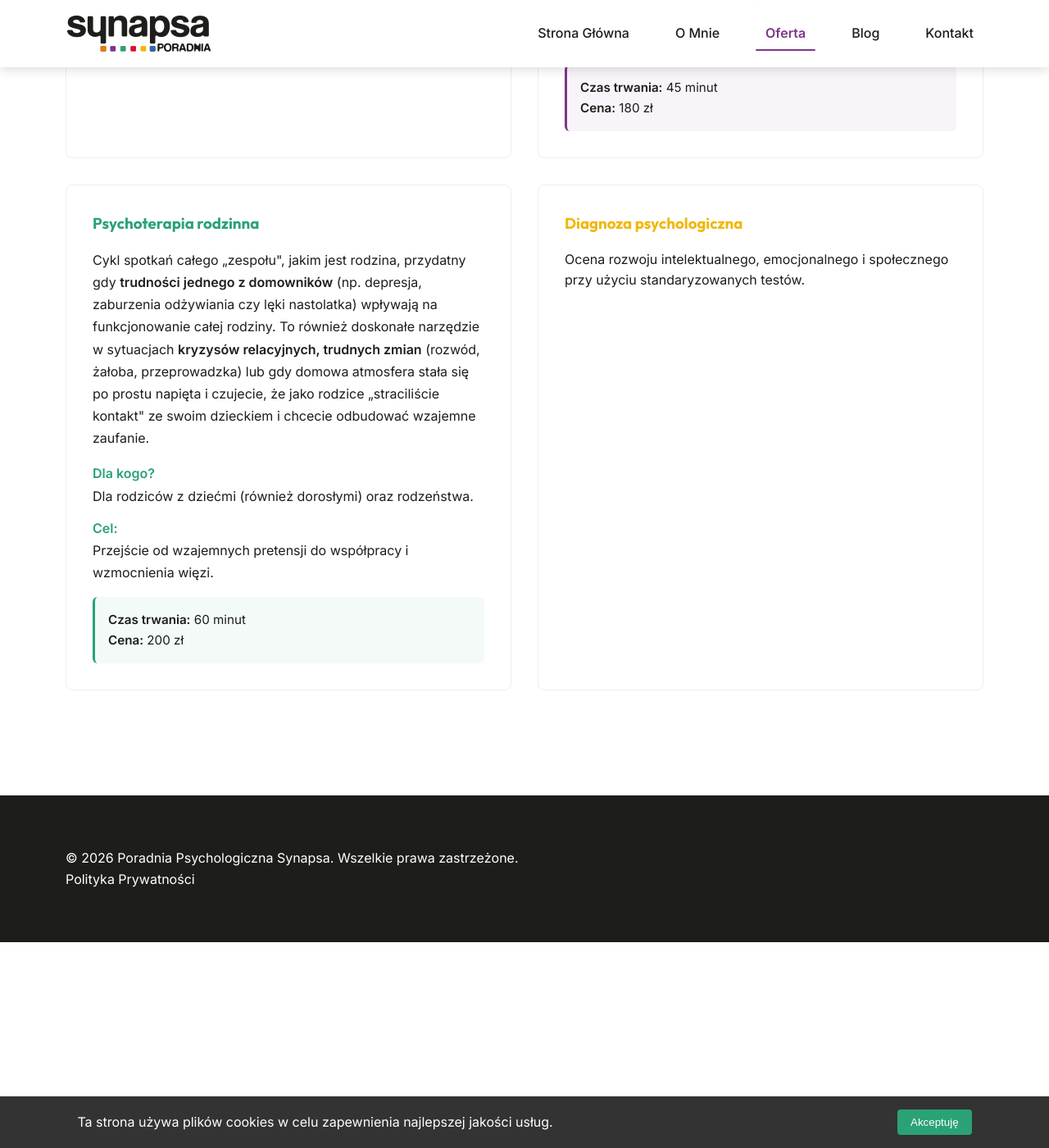
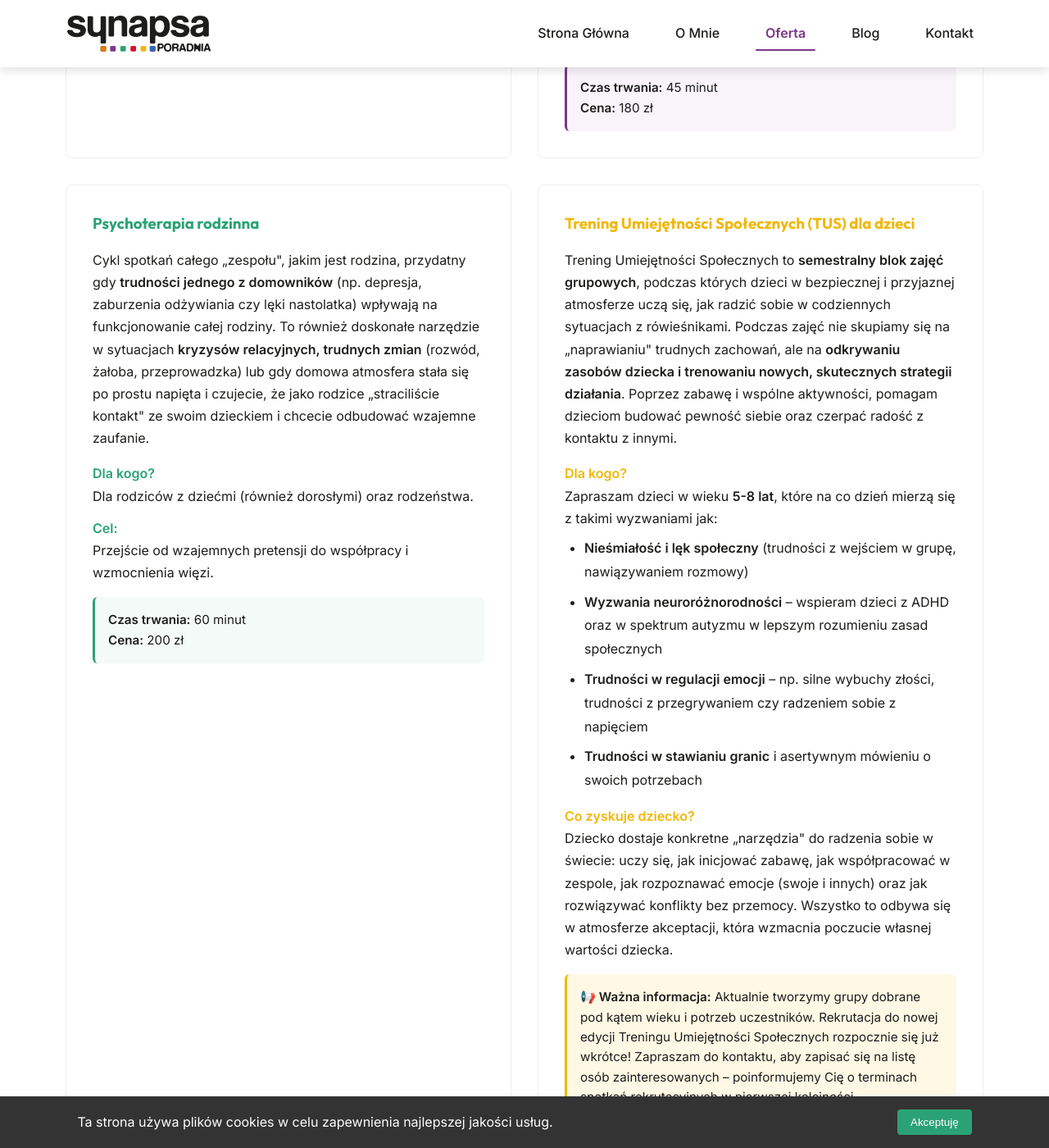
Before and after one commit to str0k3/nowa-poradnia-synapsa.pl, a Jekyll site: the page built from oferta.md, in a window 1280 px wide and 1400 px high, scrolled down 1181 px. Shown: the whole window at 82% size. Built offline with Jekyll 4.4.1, drawn with Linux system fonts in a browser that asks for light colours; some of the changed text lies outside the part shown.

Commit message:
Replace psychological diagnosis content with a detailed description of Social Skills Training (TUS) for children.

```diff
--- a/oferta.md
+++ b/oferta.md
@@ -100,8 +100,43 @@ permalink: /oferta/
             </div>
 
             <div class="service-card" style="border: 1px solid #eee; padding: 2rem; border-radius: 8px;">
-                <h3 style="color: var(--color-accent-yellow);">Diagnoza psychologiczna</h3>
-                <p>Ocena rozwoju intelektualnego, emocjonalnego i społecznego przy użyciu standaryzowanych testów.</p>
+                <h3 style="color: var(--color-accent-yellow); margin-bottom: 1rem;">Trening Umiejętności Społecznych (TUS) dla dzieci</h3>
+
+                <p style="margin-bottom: 1rem; line-height: 1.7;">
+                    Trening Umiejętności Społecznych to <strong>semestralny blok zajęć grupowych</strong>, podczas których dzieci w bezpiecznej i przyjaznej atmosferze uczą się, jak radzić sobie w codziennych sytuacjach z rówieśnikami. Podczas zajęć nie skupiamy się na „naprawianiu" trudnych zachowań, ale na <strong>odkrywaniu zasobów dziecka i trenowaniu nowych, skutecznych strategii działania</strong>. Poprzez zabawę i wspólne aktywności, pomagam dzieciom budować pewność siebie oraz czerpać radość z kontaktu z innymi.
+                </p>
+
+                <p style="margin-bottom: 0.5rem; line-height: 1.7;">
+                    <strong style="color: var(--color-accent-yellow);">Dla kogo?</strong><br>
+                    Zapraszam dzieci w wieku <strong>5-8 lat</strong>, które na co dzień mierzą się z takimi wyzwaniami jak:
+                </p>
+
+                <ul style="margin-bottom: 1rem; margin-left: 1.5rem; line-height: 1.8;">
+                    <li style="margin-bottom: 0.5rem;"><strong>Nieśmiałość i lęk społeczny</strong> (trudności z wejściem w grupę, nawiązywaniem rozmowy)</li>
+                    <li style="margin-bottom: 0.5rem;"><strong>Wyzwania neuroróżnorodności</strong> – wspieram dzieci z ADHD oraz w spektrum autyzmu w lepszym rozumieniu zasad społecznych</li>
+                    <li style="margin-bottom: 0.5rem;"><strong>Trudności w regulacji emocji</strong> – np. silne wybuchy złości, trudności z przegrywaniem czy radzeniem sobie z napięciem</li>
+                    <li style="margin-bottom: 0.5rem;"><strong>Trudności w stawianiu granic</strong> i asertywnym mówieniu o swoich potrzebach</li>
+                </ul>
+
+                <p style="margin-bottom: 1rem; line-height: 1.7;">
+                    <strong style="color: var(--color-accent-yellow);">Co zyskuje dziecko?</strong><br>
+                    Dziecko dostaje konkretne „narzędzia" do radzenia sobie w świecie: uczy się, jak inicjować zabawę, jak współpracować w zespole, jak rozpoznawać emocje (swoje i innych) oraz jak rozwiązywać konflikty bez przemocy. Wszystko to odbywa się w atmosferze akceptacji, która wzmacnia poczucie własnej wartości dziecka.
+                </p>
+
+                <div style="background: rgba(241, 183, 8, 0.1); padding: 1rem; border-radius: 6px; border-left: 3px solid var(--color-accent-yellow); margin-bottom: 1rem;">
+                    <p style="margin: 0; font-size: 0.95rem; line-height: 1.6;">
+                        <strong>📢 Ważna informacja:</strong> Aktualnie tworzymy grupy dobrane pod kątem wieku i potrzeb uczestników. Rekrutacja do nowej edycji Treningu Umiejętności Społecznych rozpocznie się już wkrótce! Zapraszam do kontaktu, aby zapisać się na listę osób zainteresowanych – poinformujemy Cię o terminach spotkań rekrutacyjnych w pierwszej kolejności.
+                    </p>
+                </div>
+
+                <div style="background: rgba(241, 183, 8, 0.05); padding: 1rem; border-radius: 6px; border-left: 3px solid var(--color-accent-yellow);">
+                    <p style="margin: 0 0 0.5rem 0; font-size: 0.95rem;">
+                        <strong>Forma:</strong> Małe grupy (4–6 osób) dobrane wiekowo<br>
+                        <strong>Metoda:</strong> Nauka przez zabawę i doświadczanie, oparta na wzmacnianiu pozytywnych zachowań<br>
+                        <strong>Czas trwania:</strong> 60 minut<br>
+                        <strong>Cena:</strong> 100 zł
+                    </p>
+                </div>
             </div>
         </div>
     </div>
```
